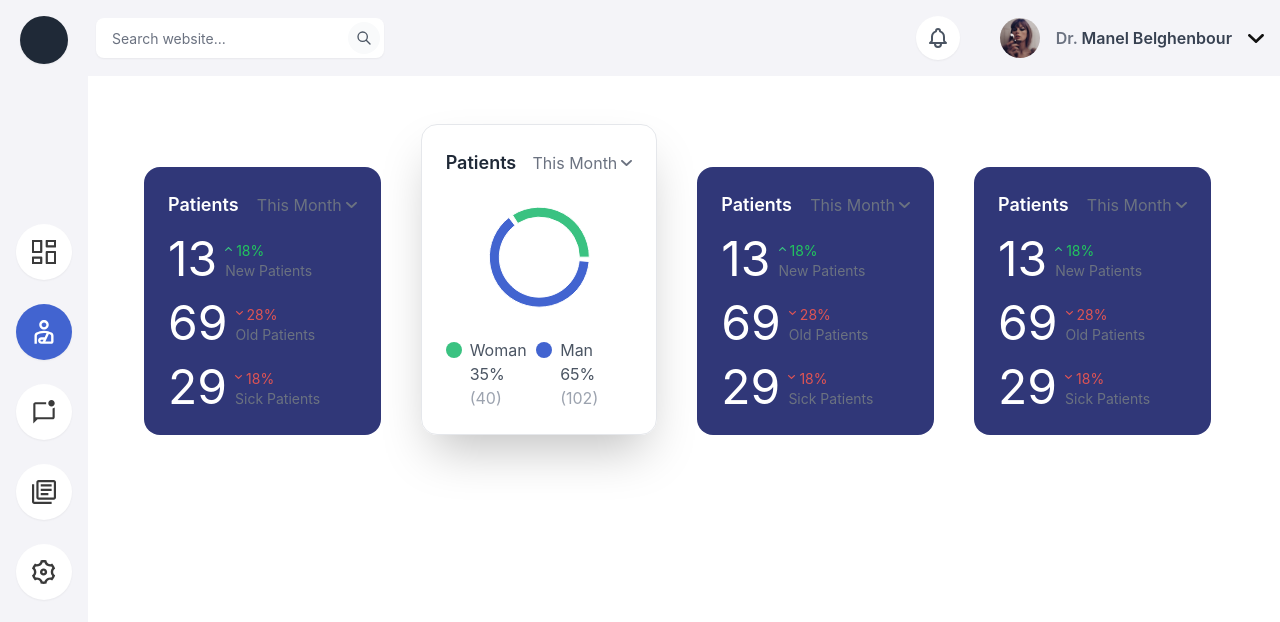
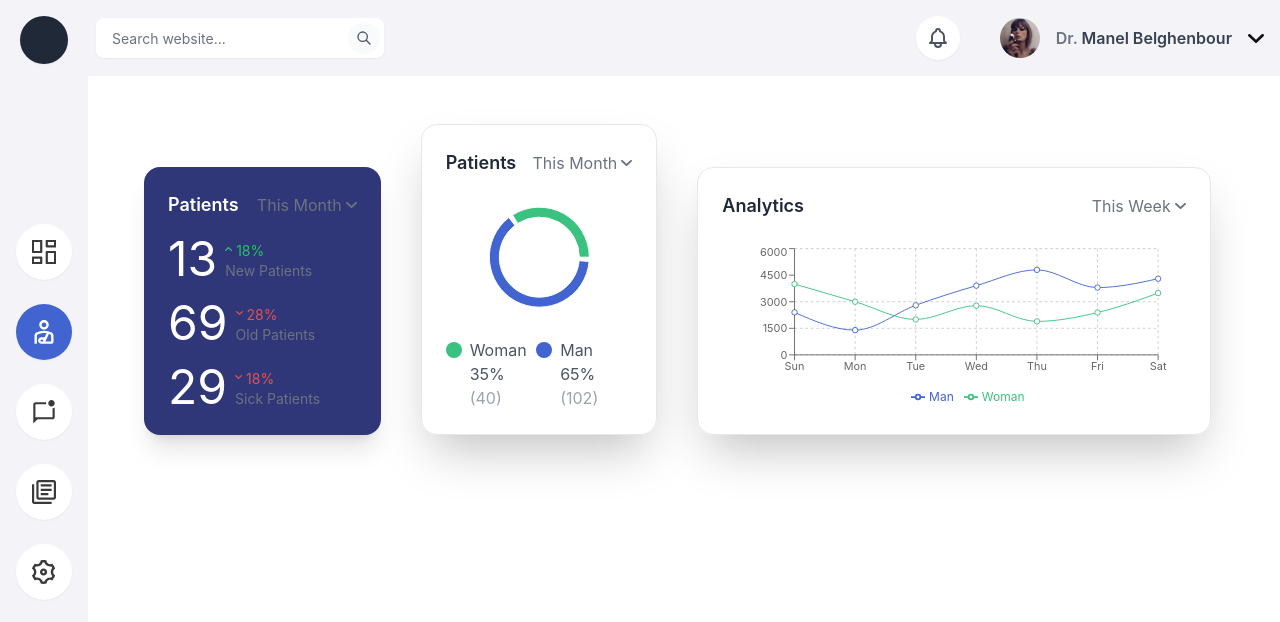
Before and after one commit to Ouassim-Hamdani/Scancer, a React (Create React App) app: page / in a window 1280 px wide. Shown: the top 622 px of the page. Built offline with nearby package versions, Linux system fonts and the light colour scheme.

Commit message:
Implemented analytics card

```diff
--- a/src/components/Dashboard.js
+++ b/src/components/Dashboard.js
@@ -2,6 +2,7 @@ import { NavBar } from './NavBar';
 import { SideBar } from './SideBar';
 import {CardPatients} from "./dashboard-cards/CardPatients"
 import { CardGender } from './dashboard-cards/CardGender';
+import { CardAnalytics } from './dashboard-cards/CardAnalytics';
 
 let name="Anis ki zabi"
 export const Dashboard = () => {
@@ -14,8 +15,8 @@ export const Dashboard = () => {
             <CardPatients/>
 
             <CardGender className="gender"/>
-            <CardPatients/>
-            <CardPatients/>
+            <CardAnalytics/>
+
         </div>
 
     </div>
--- a/src/components/dashboard-cards/CardAnalytics.js
+++ b/src/components/dashboard-cards/CardAnalytics.js
@@ -1,7 +1,77 @@
+import { LineChart, Line, XAxis, YAxis, CartesianGrid, Tooltip, Legend, ResponsiveContainer } from 'recharts';
+import dateExpand from '../../assets/dateExpand.svg'
+import React, { useState, useEffect, useRef } from 'react'
+
 export const CardAnalytics = () => {
+    const [height, setHeight] = useState(0)
+        const [width, setWidth] = useState(0)
+        const ref = useRef(null)
+
+        useEffect(() => {
+          setHeight(ref.current.clientHeight)
+          setWidth(ref.current.clientWidth)
+        })
+
+    const data = [
+        {
+          name: 'Sun',
+          Woman: 4000,
+          Man: 2400,
+        },
+        {
+          name: 'Mon',
+          Woman: 3000,
+          Man: 1398,
+        },
+        {
+          name: 'Tue',
+          Woman: 2000,
+          Man: 2800,
+          amt: 2290,
+        },
+        {
+          name: 'Wed',
+          Woman: 2780,
+          Man: 3908,
+        },
+        {
+          name: 'Thu',
+          Woman: 1890,
+          Man: 4800,
+        },
+        {
+          name: 'Fri',
+          Woman: 2390,
+          Man: 3800,
+        },
+        {
+          name: 'Sat',
+          Woman: 3490,
+          Man: 4300,
+        },
+      ];
+
     return (
-        <div>
+        <div className="px-6 py-6 rounded-2xl space-y-4 shadow-2xl border-gray-200 border col-span-2  row-span-1" ref={ref}>
+            <div className="flex flex-row justify-between items-center">
+                <span className="text-gray-800 font-semibold text-lg">Analytics</span>
+                <div className='flex flex-row space-x-1 items-center '>
+                    <span className="text-gray-500 text-md">This Week</span>
+                    <img src={dateExpand} alt="" />
+                </div>
 
+            </div>
+            <div className='flex justify-center text-xs'>
+                <LineChart width={width} height={height/1.53} data={data} margin={{top: 5, right: 30, left: 20, bottom: 5}}>
+                    <CartesianGrid strokeDasharray="3 3" />
+                    <XAxis dataKey="name" />
+                    <YAxis />
+                    <Tooltip />
+                    <Legend />
+                    <Line type="monotone" dataKey="Man" stroke="#4264D0" activeDot={{ r: 8 }} />
+                    <Line type="monotone" dataKey="Woman" stroke="#3AC281" />
+                </LineChart>
+            </div>
         </div>
     );
 };
--- a/src/components/dashboard-cards/CardPatients.js
+++ b/src/components/dashboard-cards/CardPatients.js
@@ -3,7 +3,7 @@ import down from '../../assets/down.svg'
 import dateExpand from '../../assets/dateExpand.svg'
 export const CardPatients = () => {
     return (
-        <div className="bg-secondary px-6 py-6 rounded-2xl space-y-4">
+        <div className="bg-secondary px-6 py-6 rounded-2xl space-y-4 shadow-xl">
 
             <div className="flex flex-row justify-between items-center">
                 <span className="text-white font-semibold text-lg">Patients</span>
```
